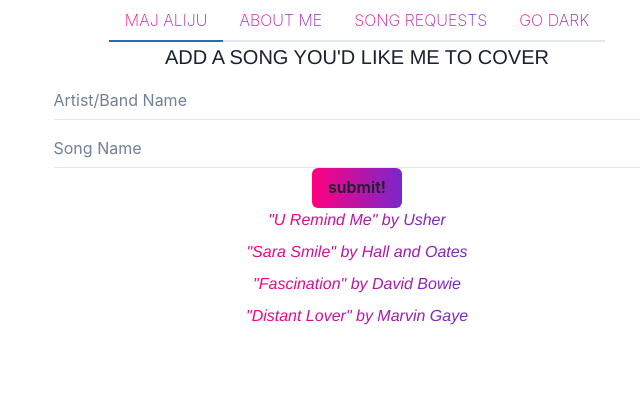
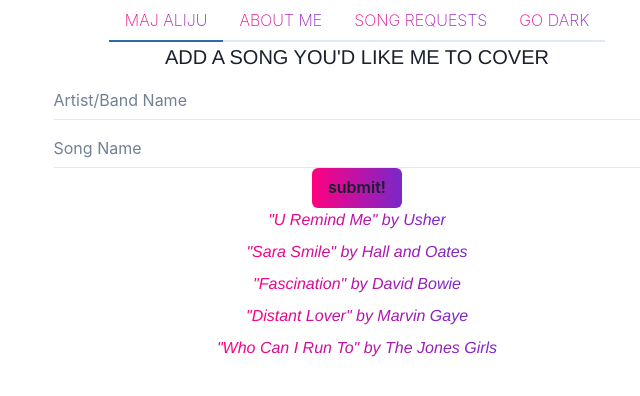
Before and after one commit to majaliju/artist-portfolio-page, a React (Create React App) app: page /songrequests in a window 1280 px wide. Shown: the top 396 px of the page, without its empty margins (283-923 px from the left). Built offline with nearby package versions, Linux system fonts and the light colour scheme; data requests are answered from the project's data file.

Commit message:
noted need for duplicate checker

```diff
--- a/db/db.json
+++ b/db/db.json
@@ -19,6 +19,11 @@
       "artistName": "Marvin Gaye",
       "songName": "Distant Lover",
       "id": 4
+    },
+    {
+      "artistName": "The Jones Girls",
+      "songName": "Who Can I Run To",
+      "id": 5
     }
   ]
 }
--- a/src/components/SongForm.js
+++ b/src/components/SongForm.js
@@ -45,6 +45,8 @@
       onOpen();
     }
   };
+
+  /* I have to introduce a duplicate checker at a point */
 
   return (
     <>
```
